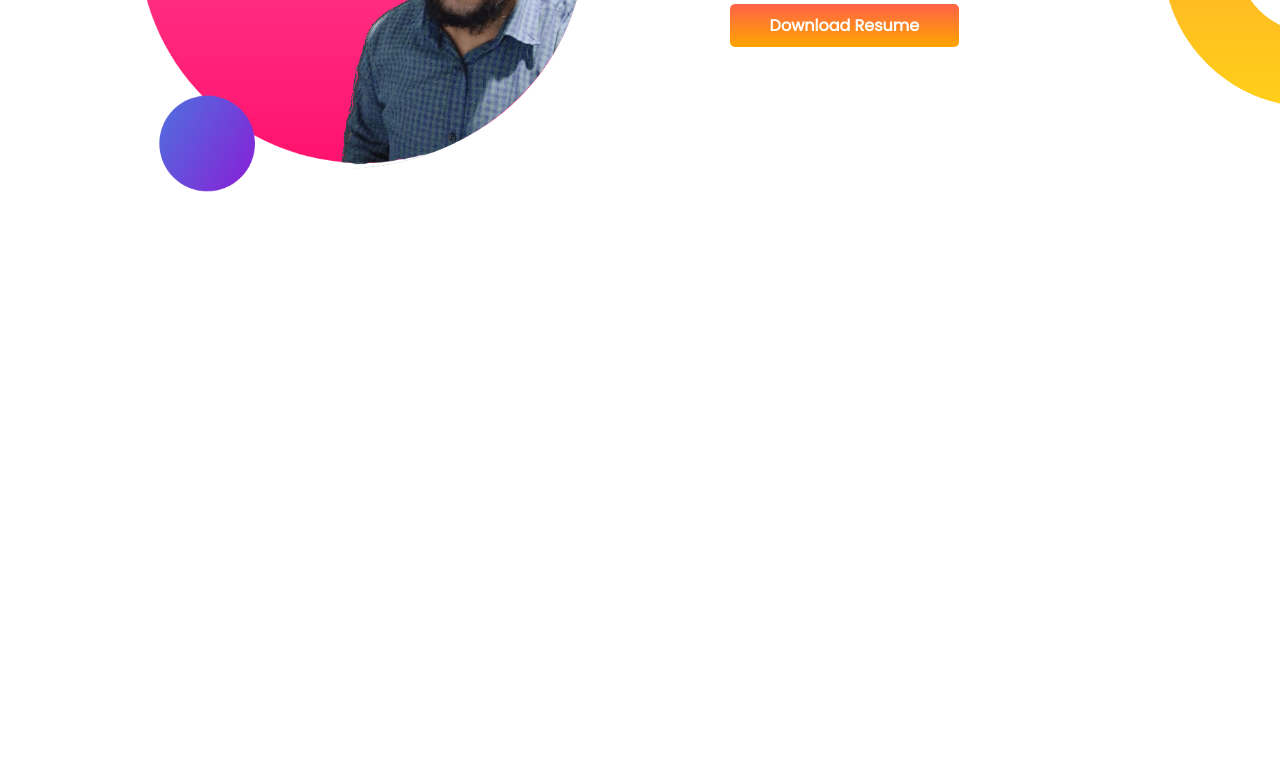
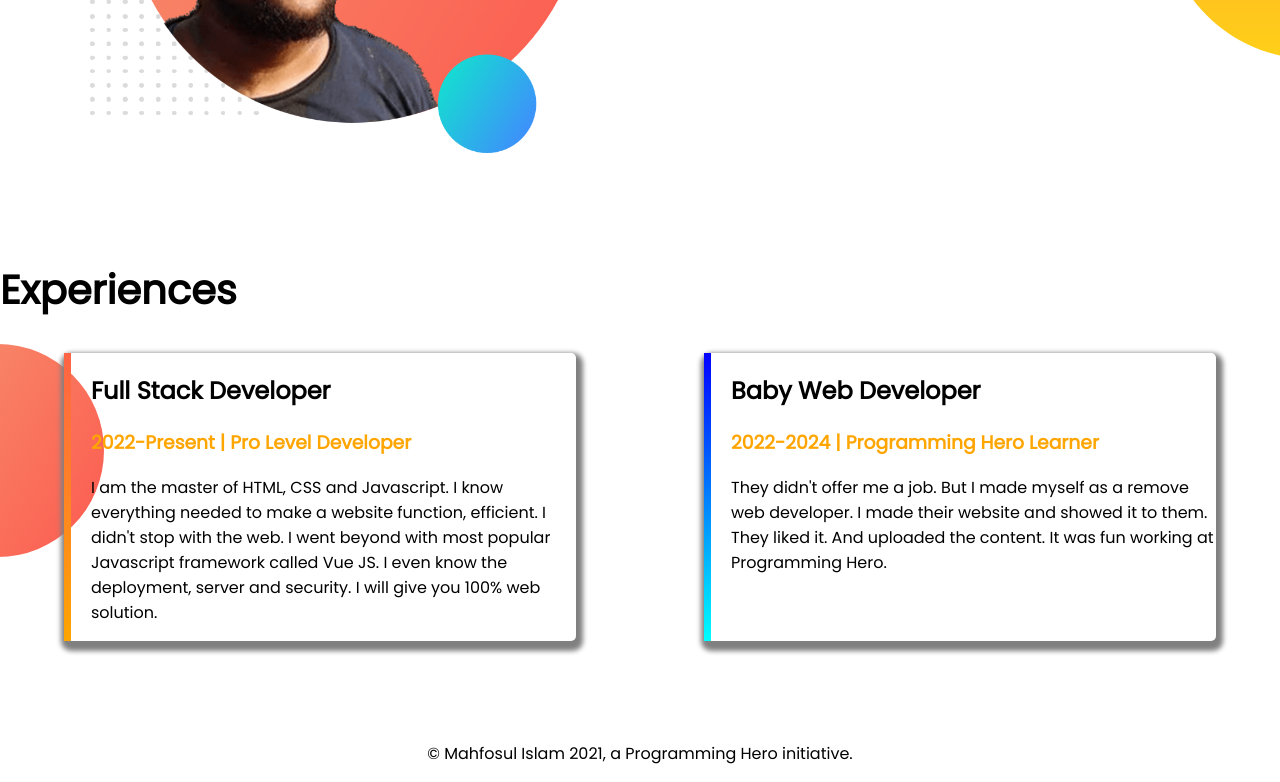
Before and after one commit to mahfosul21/developer-portfolio, a plain HTML site: page index.html in a window 1280 px wide. Shown: the part 922-1704 px from the top of the page. Before the commit the page ends 1221 px from the top, so only its background shows below. Drawn offline with Linux system fonts and the light colour scheme.

Commit message:
developer portfulio

```diff
--- a/index.html
+++ b/index.html
@@ -13,7 +13,7 @@
 </head>
 
 <body>
-    <section class="top-banner">
+    <section class="top-banner flaxible-area">
         <div class="half-width">
             <h1>Welcome to</h1>
             <h1><span class="orenge-color">Mahfosul</span> Islam World!</h1>
@@ -31,9 +31,9 @@
             <img src="images/mahfosul.png" alt="">
         </div>
     </section>
-    <section class="dream-big">
+    <section class="dream-big flaxible-area">
         <div class="half-width">
-            <img src="images/mahfosul.png" alt="">
+            <img src="images/mahfosul2.png" alt="">
         </div>
 
         <div class="half-width">
@@ -45,9 +45,35 @@
             </p>
             <a class="link-button" href="https://www.google.com/" target="blank">Download Resume</a>
         </div>
-
+    </section>
+    <section class="experience-area">
+        <h1>Experiences</h1>
+        <div class="flaxible-area">
+            <div id="web-dev-experience" class="experience-item">
+                <h2>Full Stack Developer</h2>
+                <h3 class="orenge-color">2022-Present | Pro Level Developer </h3>
+                <p>I am the master of HTML, CSS and Javascript. I know everything needed to make a website function,
+                    efficient.
+                    I didn't stop with the web. I went beyond with most popular Javascript framework called Vue JS. I
+                    even
+                    know
+                    the deployment, server and security. I will give you 100% web solution.
+                </p>
+            </div>
+            <div id="full-stack-experience" class="experience-item">
+                <h2>Baby Web Developer</h2>
+                <h3 class="orenge-color">2022-2024 | Programming Hero Learner </h3>
+                <p>They didn't offer me a job. But I made myself as a remove web developer. I made their website and
+                    showed
+                    it to them. They liked it. And uploaded the content. It was fun working at Programming Hero.
+                </p>
+            </div>
+        </div>
 
     </section>
+    <footer>
+        <p>© Mahfosul Islam 2021, a Programming Hero initiative.</p>
+    </footer>
 </body>
 
 </html>
--- a/style.css
+++ b/style.css
@@ -8,11 +8,15 @@ body{
 h1{
     font-size: 50px;
 }
+
+h1{
+    font-size: 40px;
+}
 .orenge-color{
     color: orange;
 
 }
-section{
+.flaxible-area{
     display: flex;
     margin-bottom: 100px;
 }
@@ -41,3 +45,32 @@ section{
     background-repeat: no-repeat;
     background-position: right;
 }
+.experience-item{
+    width: 40%;
+    margin-left: 5%;
+    margin-right: 5%;
+
+    padding-left: 20px;
+    border-radius: 5px;
+    box-shadow:  2px 5px 5px 5px gray;
+}
+#web-dev-experience{
+    border-left: 7px solid;
+    border-image: linear-gradient(tomato, orange);
+    border-image-slice:1;
+}
+
+#full-stack-experience{
+    border-left: 7px solid;
+    border-image: linear-gradient(blue, cyan);
+    border-image-slice:1;
+}
+
+.experience-area{
+    background-image: url(images/exp-bg.png);
+    background-repeat: no-repeat;
+    background-position: left;
+}
+footer p {
+    text-align-last: center;
+}
```
Also changed, not shown: images/IMG_20201022_131613.jpg (deleted), images/IMG_20201226_150156.jpg (deleted), images/[removal.ai]_tmp-60e34c64815a7.png (added), images/jhankar.png (deleted), images/jhankar2.png (deleted), images/mahfosul2.png (added), 5 other files.
